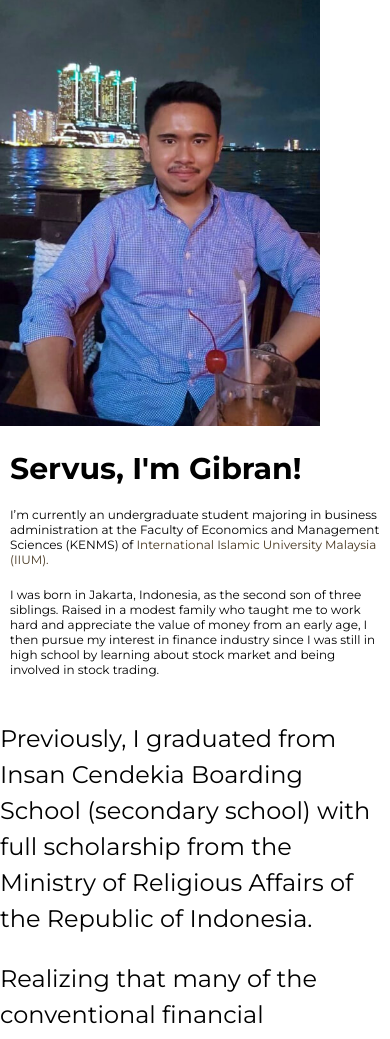
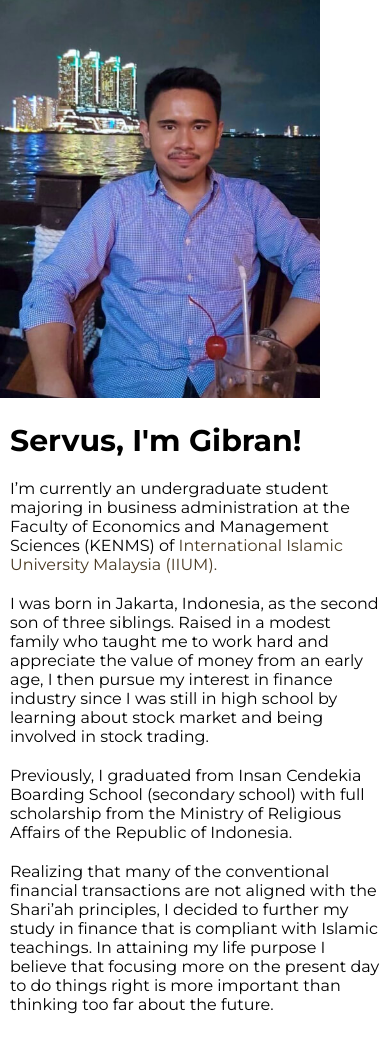
Before and after one commit to mfarisgibran/mfarisgibran-web, a plain HTML site: page about/index.html in a window 390 px wide. Shown: the part 61-1100 px from the top of the page. Drawn offline with Linux system fonts and the light colour scheme.

Commit message:
Adjust content of intro-more for mobile

```diff
--- a/index.css
+++ b/index.css
@@ -260,7 +260,7 @@ a {
 @media (min-width: 0px) {
   .intro-about .photo img {
     width: 320px;
-    height: 428px;
+    height: 400px;
     object-fit: cover;
   }
 }
@@ -294,14 +294,15 @@ a {
 
 @media (min-width: 1024px) {
   .intro-about .biography h1 {
-    font-size: 64px;
+    font-size: 62px;
   }
 }
 
 @media (min-width: 0px) {
   .intro-about .biography p {
     width: 100%;
-    font-size: 12px;
+    font-size: 16px;
+    margin-top: 0px;
     margin-bottom: 20px;
   }
 }
@@ -319,13 +320,32 @@ a {
   justify-content: center;
 }
 
-.intro-more .biography-more {
-  width: 700px;
+@media (min-width: 0px) {
+  .intro-more .biography-more {
+    width: 100%;
+    padding: 0 10px;
+  }
 }
 
-.intro-more .biography-more p {
-  font-size: 24px;
-  line-height: 36px;
+@media (min-width: 1024px) {
+  .intro-more .biography-more {
+    width: 700px;
+  }
+}
+
+@media (min-width: 0px) {
+  .intro-more .biography-more p {
+    font-size: 16px;
+    margin-top: 0px;
+    margin-bottom: 20px;
+  }
+}
+
+@media (min-width: 1024px) {
+  .intro-more .biography-more p {
+    font-size: 24px;
+    line-height: 36px;
+  }
 }
 
 /* Contact */
```
